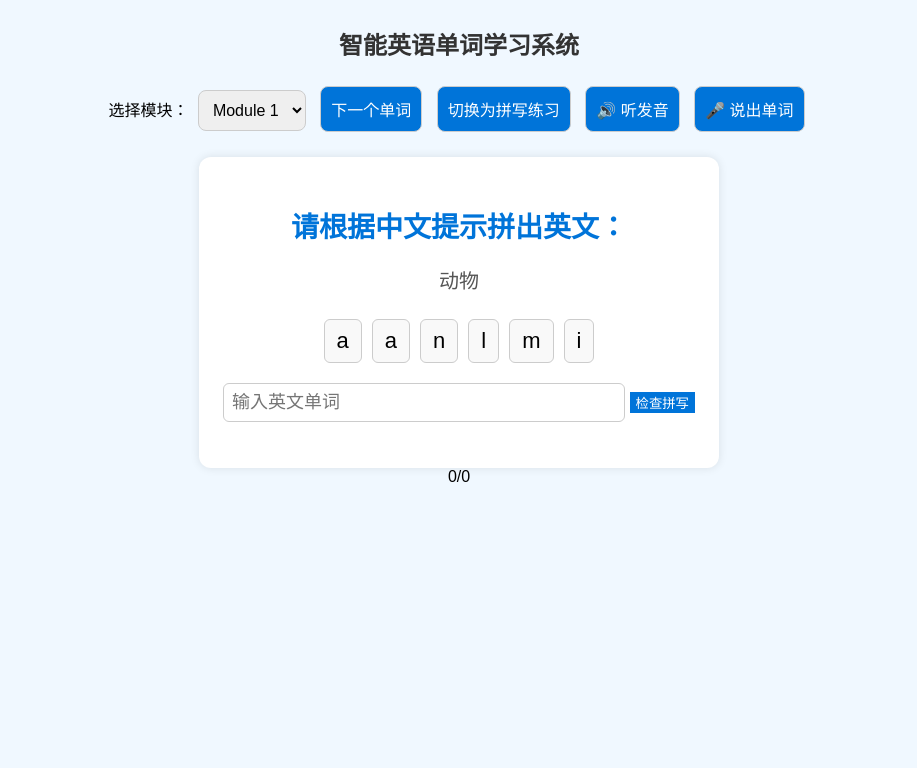
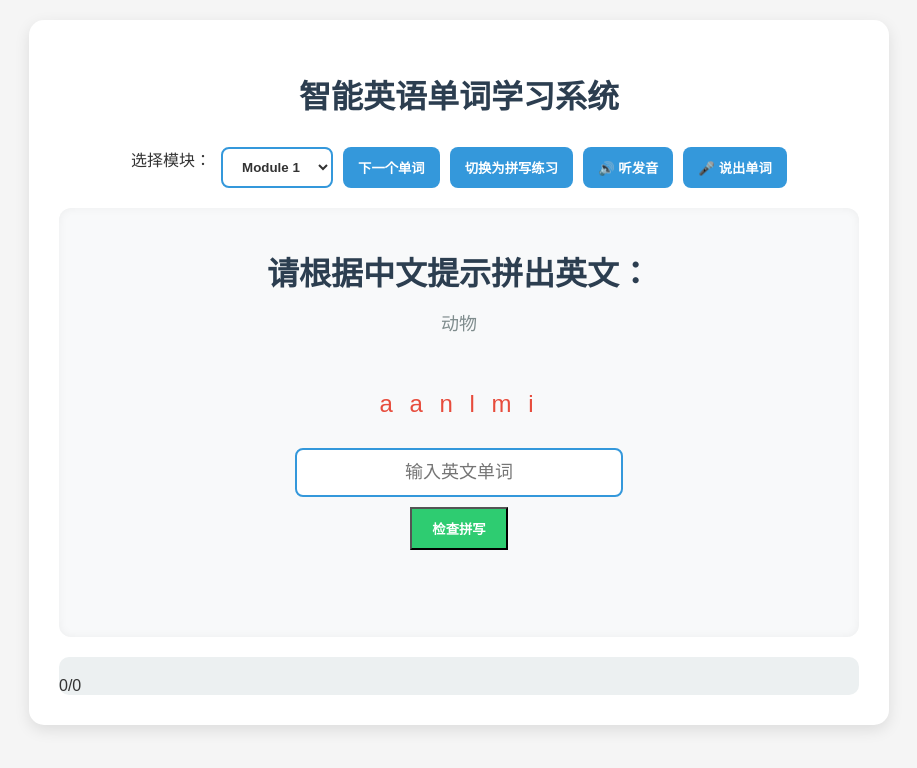
Before and after one commit to fannie50/word-review, a plain HTML site: page index.html in a window 1280 px wide. Shown: the whole page, without its empty margins (181-1098 px from the left). Drawn offline with Linux system fonts and the light colour scheme.

Commit message:
Update style.css

```diff
--- a/style.css
+++ b/style.css
@@ -1,116 +1,160 @@
+body {
+  font-family: 'Arial Rounded MT Bold', 'Arial', sans-serif;
+  background-color: #f5f5f5;
+  margin: 0;
+  padding: 20px;
+  color: #333;
+}
 
-body {
-  font-family: "Arial", sans-serif;
-  text-align: center;
-  padding: 10px;
-  margin: 0;
-  background-color: #f0f8ff;
+.container {
+  max-width: 800px;
+  margin: 0 auto;
+  background-color: white;
+  padding: 30px;
+  border-radius: 15px;
+  box-shadow: 0 5px 15px rgba(0,0,0,0.1);
 }
 
 h1 {
-  font-size: 24px;
-  margin-bottom: 20px;
-  color: #333;
+  color: #2c3e50;
+  text-align: center;
+  margin-bottom: 30px;
 }
 
 .controls {
+  display: flex;
+  flex-wrap: wrap;
+  gap: 10px;
   margin-bottom: 20px;
+  justify-content: center;
 }
 
-.controls select,
-.controls button {
-  padding: 10px;
-  margin: 5px;
-  font-size: 16px;
+.controls button, .controls select {
+  padding: 10px 15px;
+  border: none;
   border-radius: 8px;
-  border: 1px solid #ccc;
+  background-color: #3498db;
+  color: white;
+  font-weight: bold;
+  cursor: pointer;
+  transition: all 0.2s;
+}
+
+.controls button:hover {
+  background-color: #2980b9;
+  transform: translateY(-2px);
+}
+
+.controls select {
+  background-color: white;
+  color: #333;
+  border: 2px solid #3498db;
 }
 
 .card {
-  background: white;
-  padding: 20px;
-  margin: auto;
-  max-width: 480px;
-  box-shadow: 0 0 10px rgba(0,0,0,0.1);
+  background-color: #f8f9fa;
+  padding: 30px;
   border-radius: 12px;
+  text-align: center;
+  min-height: 250px;
+  display: flex;
+  flex-direction: column;
+  justify-content: center;
+  align-items: center;
+  margin-bottom: 20px;
+  box-shadow: inset 0 0 10px rgba(0,0,0,0.05);
 }
 
 .english {
-  font-size: 28px;
+  font-size: 32px;
   font-weight: bold;
-  color: #0074D9;
-  margin-bottom: 10px;
+  margin: 10px 0;
+  color: #2c3e50;
 }
 
 .phonetic {
-  font-size: 20px;
-  color: #555;
+  font-size: 18px;
+  color: #7f8c8d;
+  margin: 5px 0;
 }
 
 .chinese {
-  font-size: 20px;
-  color: #2E8B57;
-  margin-bottom: 15px;
+  font-size: 22px;
+  color: #27ae60;
+  margin: 15px 0;
 }
 
-#scrambled {
-  display: flex;
-  flex-wrap: wrap;
-  justify-content: center;
-  margin-bottom: 15px;
+.scrambled {
+  font-size: 24px;
+  letter-spacing: 5px;
+  margin: 20px 0;
+  color: #e74c3c;
 }
 
-.scrambled span {
-  font-size: 22px;
-  margin: 5px;
-  padding: 8px 12px;
-  background: #f9f9f9;
-  border: 1px solid #ccc;
-  border-radius: 6px;
-  cursor: pointer;
-  user-select: none;
+#answerInput {
+  padding: 12px;
+  font-size: 18px;
+  width: 80%;
+  max-width: 300px;
+  border: 2px solid #3498db;
+  border-radius: 8px;
+  margin: 10px 0;
+  text-align: center;
 }
 
-input[type="text"] {
-  font-size: 18px;
-  padding: 8px;
-  width: 80%;
-  margin-bottom: 10px;
-  border-radius: 6px;
-  border: 1px solid #ccc;
+#checkBtn {
+  padding: 10px 20px;
+  background-color: #2ecc71;
+  color: white;
+  font-weight: bold;
 }
 
-button {
-  cursor: pointer;
-  background: #0074D9;
-  color: white;
-  border: none;
+#resultText {
+  min-height: 24px;
+  margin-top: 15px;
+  font-size: 18px;
 }
 
-button:disabled {
-  background: #ccc;
+.progress {
+  width: 100%;
+  background-color: #ecf0f1;
+  border-radius: 10px;
+  margin-top: 20px;
+  position: relative;
+}
+
+.progress-bar {
+  height: 20px;
+  border-radius: 10px;
+  background-color: #2ecc71;
+  width: 0%;
+  transition: width 0.3s;
+}
+
+.progress-text {
+  position: absolute;
+  top: 50%;
+  left: 50%;
+  transform: translate(-50%, -50%);
+  color: #2c3e50;
+  font-weight: bold;
 }
 
 @media (max-width: 600px) {
-  h1 {
-    font-size: 20px;
+  .controls {
+    flex-direction: column;
+    align-items: center;
   }
 
-  .controls select,
-  .controls button {
-    font-size: 14px;
-    padding: 8px;
+  .controls button, .controls select {
+    width: 100%;
+  }
+
+  .card {
+    padding: 20px;
   }
 
   .english {
-    font-size: 24px;
-  }
-
-  .phonetic, .chinese {
-    font-size: 18px;
-  }
-
-  input[type="text"] {
-    width: 90%;
+    font-size: 28px;
   }
 }
```
